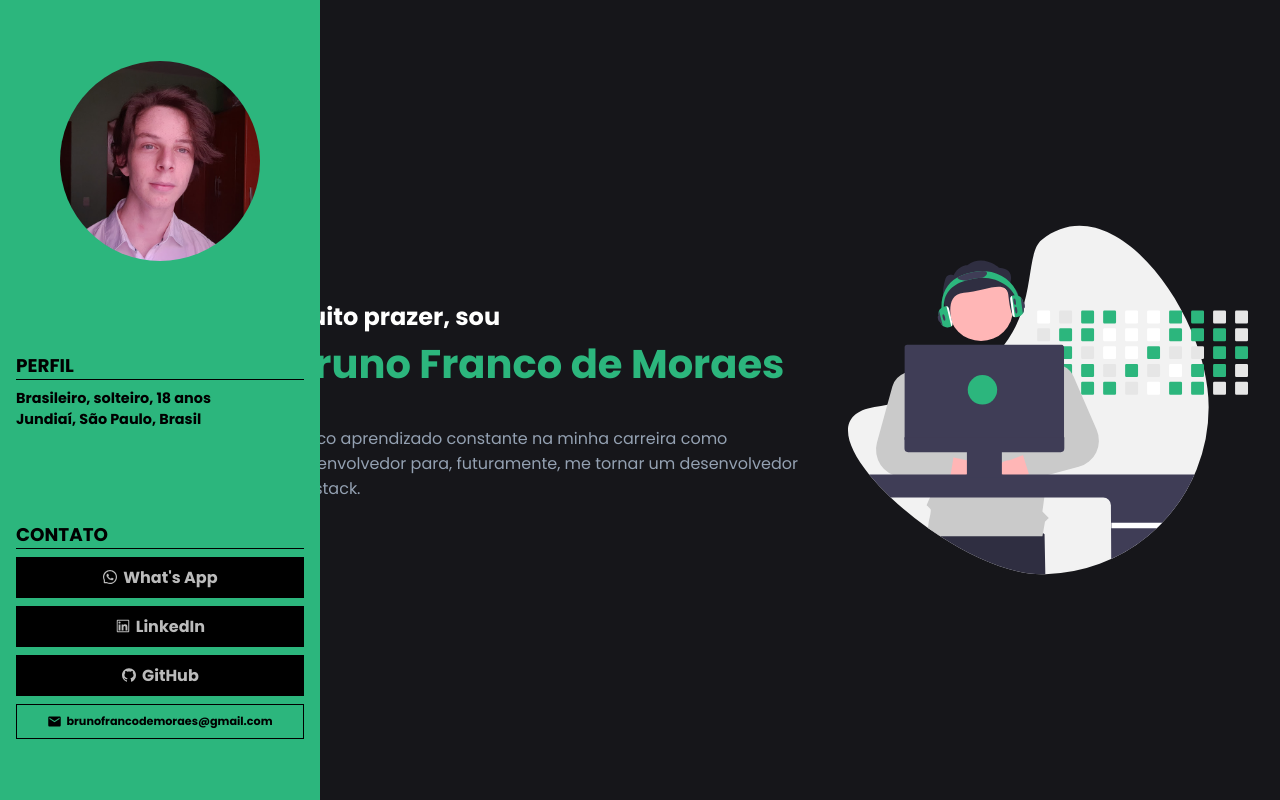
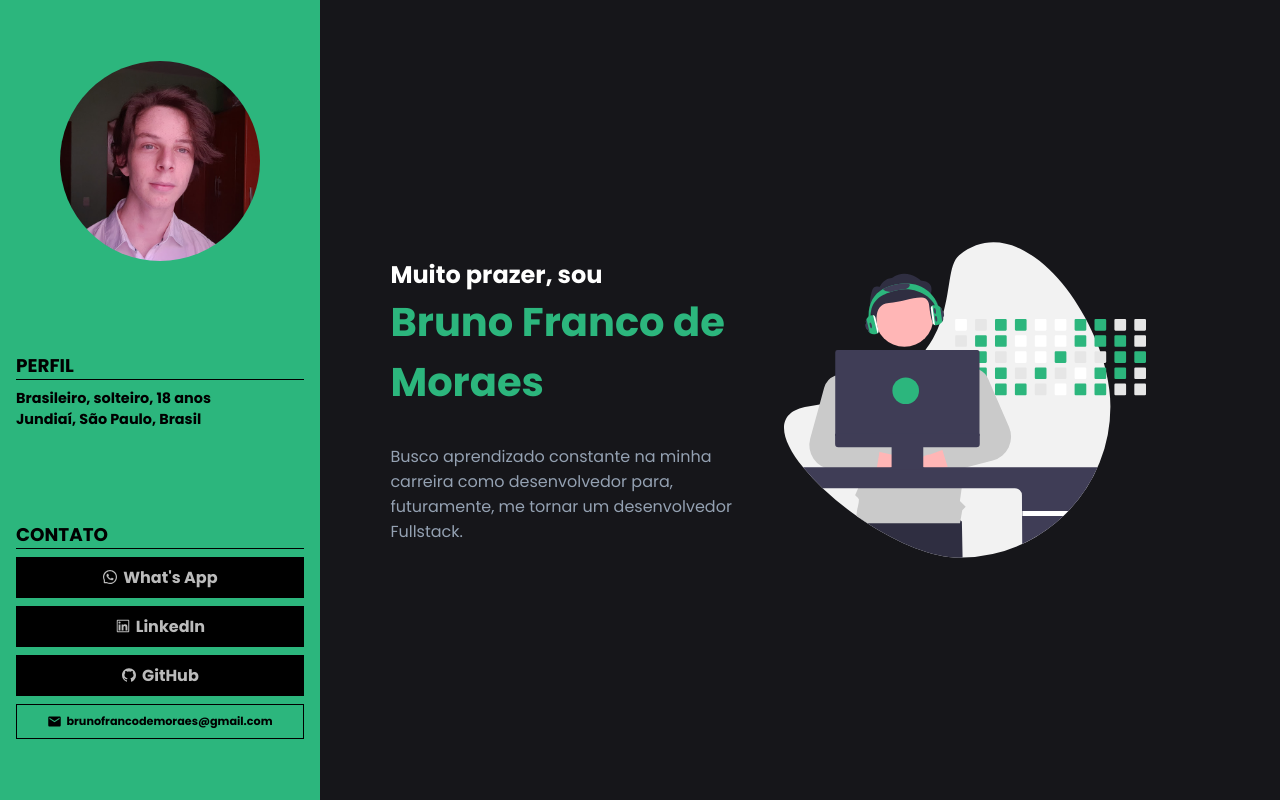
Before and after one commit to brnofranco/portfolio, a Next.js app: page / in a window 1280 px wide. Shown: the top 800 px of the page. Built offline with nearby package versions, Linux system fonts and the light colour scheme.

Commit message:
Correção responsividade na imagem

```diff
--- a/src/components/About/index.jsx
+++ b/src/components/About/index.jsx
@@ -1,12 +1,8 @@
 import Image from 'next/image';
-//import ScrollReveal from 'scrollreveal';
 
 import { SectionContainer } from "./styles";
 
 export function About() {
-
-    //ScrollReveal().reveal('strong');
-
     return (
         <SectionContainer>
             <div className="about-content">
@@ -19,7 +15,9 @@ export function About() {
 
                 <p>Busco aprendizado constante na minha carreira como desenvolvedor para, futuramente, me tornar um desenvolvedor Fullstack.</p>
             </div>
-            <Image className="about-image" src="/about.svg" width="400" height="400" alt="rapaz programador" />
+            <div className="about-image">
+                <Image src="/about.svg" width="400" height="400" alt="rapaz programador" />
+            </div>
         </SectionContainer>
     )
 }
--- a/src/components/About/styles.js
+++ b/src/components/About/styles.js
@@ -3,7 +3,8 @@ import styled from 'styled-components';
 export const SectionContainer = styled.section`
     scroll-snap-align: start;
 
-    width: 100%;
+    width: 80%;
+    margin: 0 auto;
     height: 100vh;
     padding: 2rem;
 
@@ -14,8 +15,8 @@ export const SectionContainer = styled.section`
     gap: 2rem;
 
     .about-content {
+        display: flex;
         flex: 1;
-        display: flex;
         flex-direction: column;
         gap: 2rem;
 
@@ -34,7 +35,12 @@ export const SectionContainer = styled.section`
     }
 
     .about-image {
+        display: flex;
         flex: 1;
+
+        img {
+            width: 100%;
+        }
     }
 
     @media (max-width: 1080px) {
```
